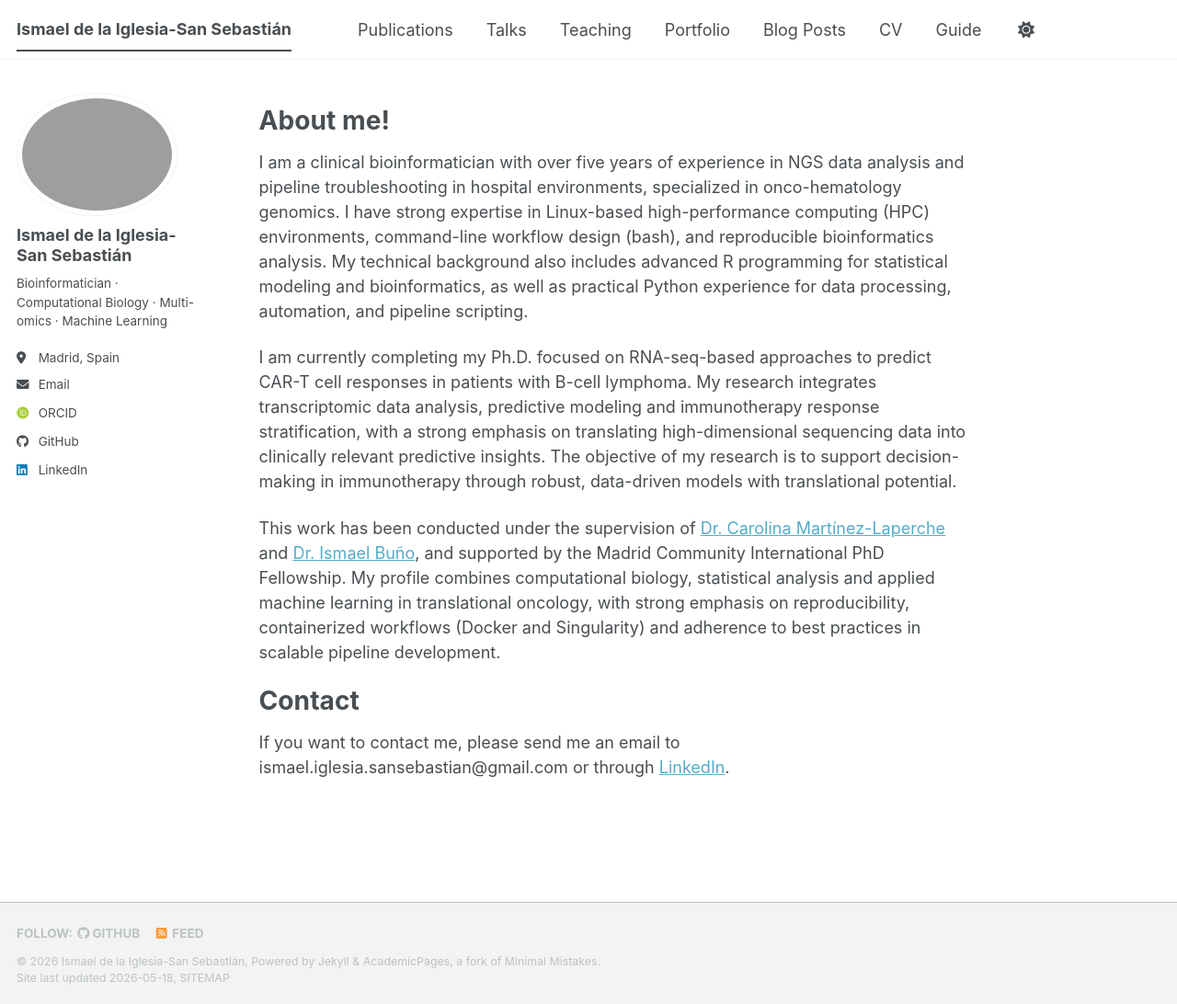
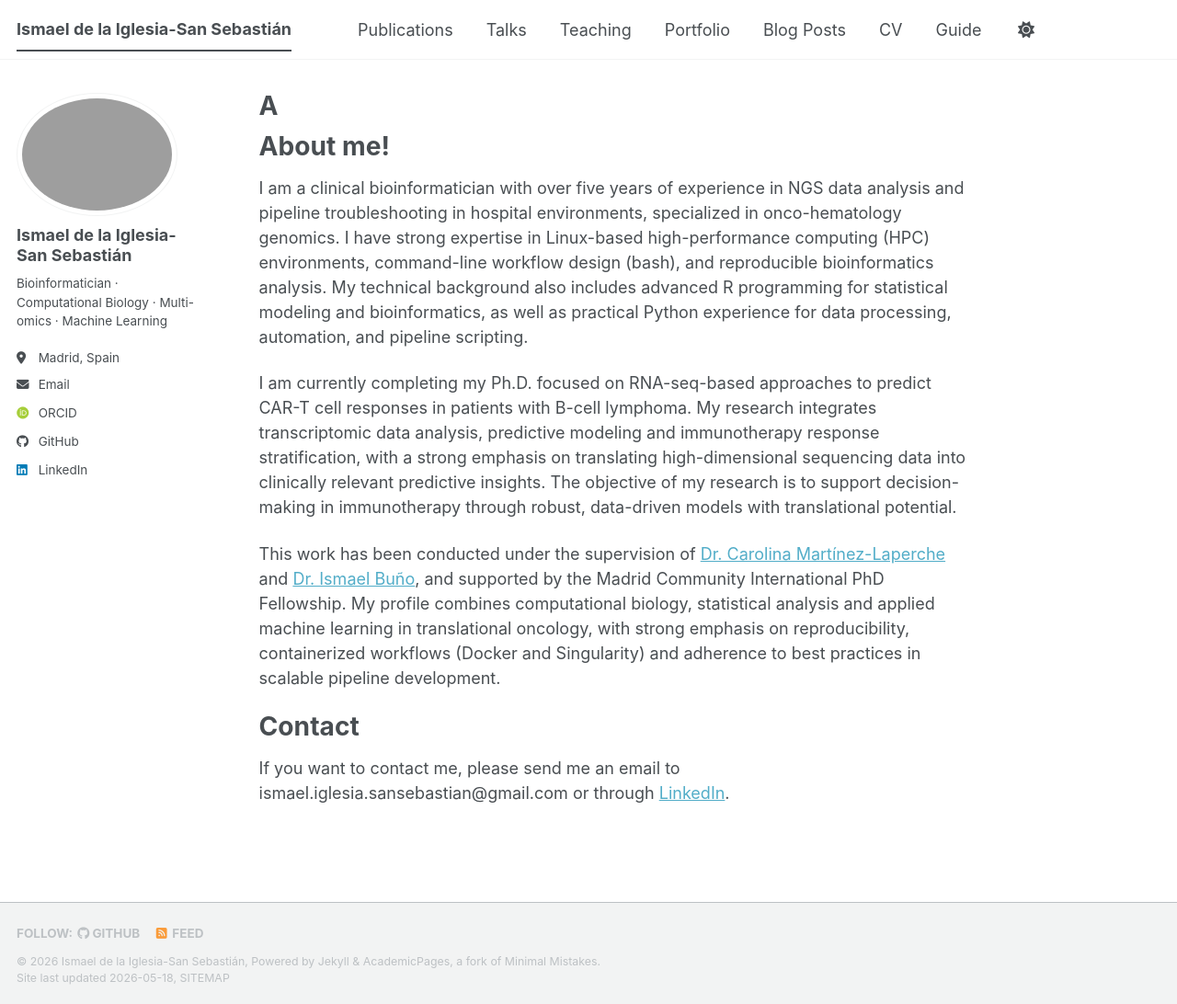
Before and after one commit to ismaeliglesia/ismaeliglesia.github.io, a Jekyll site: the page built from _pages/about.md, in a window 1280 px wide and 1092 px high. Shown: the whole window at 92% size. Built offline with Jekyll 4.4.1, drawn with Linux system fonts in a browser that asks for light colours; some web fonts are replaced; a script bundle is joined from its source files by our own code; library files that are not in the unit come from our copies.

```diff
--- a/_pages/about.md
+++ b/_pages/about.md
@@ -1,6 +1,6 @@
 ---
 permalink: /
-title: ""
+title: "A"
 author_profile: true
 redirect_from:
   - /about/
```
